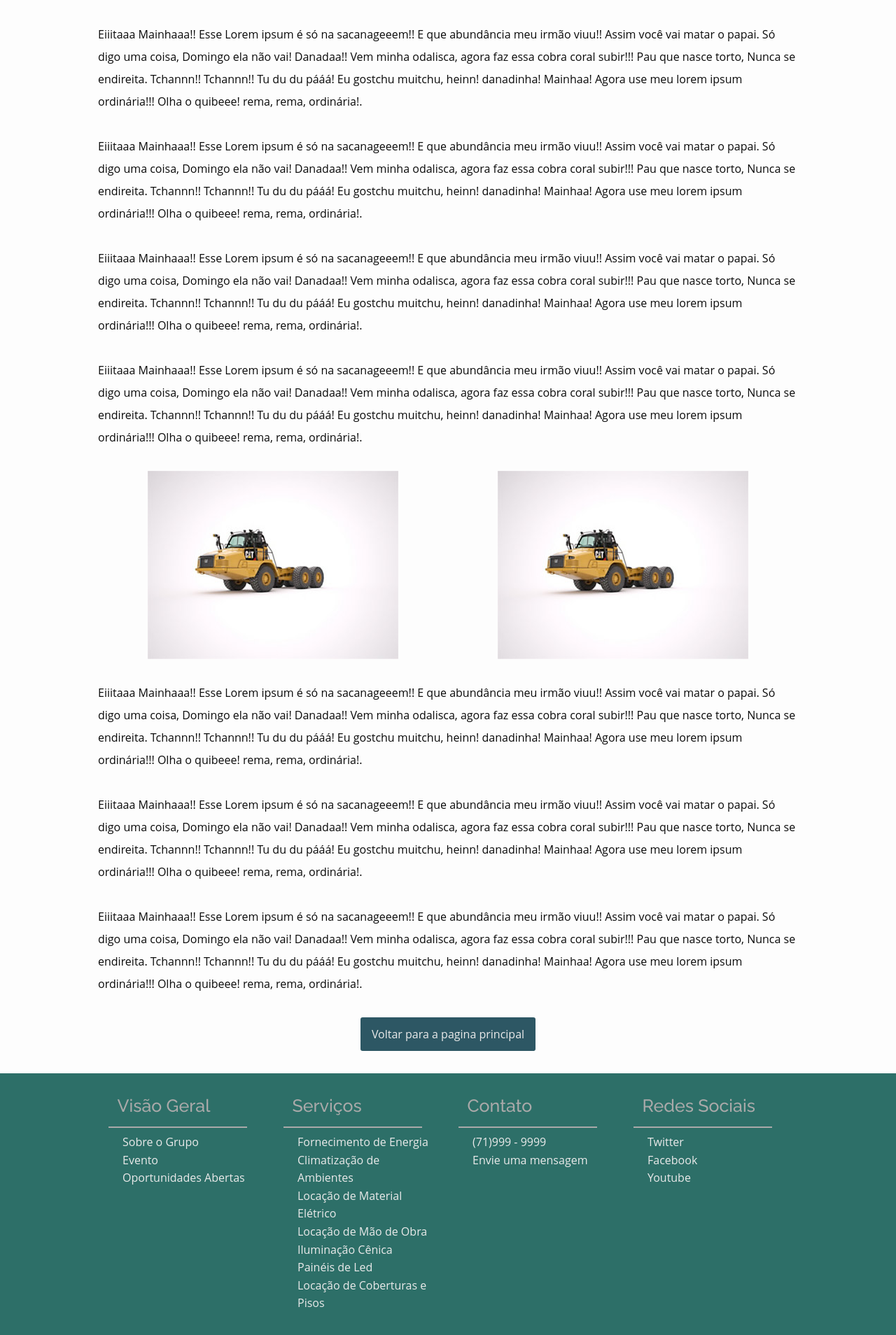
After one commit to FranklinSilva/grupoComandos, a PHP site: page /eventPage.html in a window 1280 px wide. The commit adds this page. Shown: the part 710-2618 px from the top of the page at 70% size. Run offline with PHP 8.4, Linux system fonts and the light colour scheme.

Commit message:
Adcicao pagina de evento

```diff
--- a/code/css/style.css
+++ b/code/css/style.css
@@ -262,6 +262,7 @@ ul.sandwich {
 
 .slider-div{
 	padding: 1rem;
+    margin: 0 auto;
 }
 
 a .bg-gray-column{
@@ -308,7 +309,7 @@ a .bg-gray-column{
 }
 
 .main-slider .slick-dots li{
-	width: 10px;
+	/*width: 10px;*/
 }
 
 .main-slider, .main-section{
@@ -350,6 +351,7 @@ a .bg-gray-column{
 
 .our-services, .our-partners{
 	padding: 1rem;
+    margin: 0 auto;
 }
 
 .our-services h3{
@@ -400,6 +402,7 @@ a .bg-gray-column{
 	padding: 1rem;
 	text-align: center;
 	background: url(../img/lightning.jpg);
+    margin-bottom: -2rem;
 }
 
 .energy-generated h4{
@@ -543,3 +546,26 @@ div:nth-child(3n+3) a .card-event button{
 div:nth-child(3n+4) a .card-event button{
 	background-color: #2d6f68;
 }
+
+.cover-event{
+	background-color: #266371;
+}
+
+.img-text-container img, .cover-event img{
+	display: block;
+	margin: 0 auto;
+}
+
+.button-blue{
+	display: block;
+    margin: 0 auto;
+    padding: 1rem;
+    color: #eaeaea;
+    background-color: #2d5764;
+    transition: 1s;
+}
+
+.button-blue:hover{
+    background-color: #266371;
+    transition: 1s;
+}
--- a/code/event.html
+++ b/code/event.html
@@ -51,7 +51,7 @@
 		<h2>Eventos</h2>
 		<hr/>
 		<p class="central-paragraph max-width">Eiiitaaa Mainhaaa!! Esse Lorem ipsum é só na sacanageeem!! E que abundância meu irmão viuu!! Assim você vai matar o papai. Só digo uma coisa, Domingo ela não vai! Danadaa!! Vem minha odalisca, agora faz essa cobra coral subir!!! Pau que nasce torto, Nunca se endireita. Tchannn!! Tchannn!! Tu du du pááá! Eu gostchu muitchu, heinn! danadinha! Mainhaa! Agora use meu lorem ipsum ordinária!!! Olha o quibeee! rema, rema, ordinária!.</p>
-		<div class="row bg-white">
+		<div class="row">
 			<div class="column small-12 medium-6 large-3">
 				<a>
 					<div class="card-event">
--- /dev/null
+++ b/code/eventPage.html
@@ -0,0 +1,126 @@
+<!DOCTYPE html>
+<html>
+	<head>
+		<title>Grupo Comandos</title>
+		<meta charset="utf-8">
+		<meta http-equiv="X-UA-Compatible" content="IE=edge,chrome=1">
+	    <meta name="description" content="Demo project">
+		<meta name="viewport" content="width=device-width, initial-scale=1">
+		<link rel="stylesheet" href="css/foundation.min.css">
+		<link rel="stylesheet" href="css/slick.css">
+		<link rel="stylesheet" href="css/slick-theme.css">
+		<link rel="stylesheet" href="css/style.css">
+	</head>
+	<body>
+		<header>
+			<div class="row">
+				<div class="column small-10 medium-4">
+					<img src="img/logo.png" class="logo" alt="logo grupo comandos">
+				</div>
+
+				<div class="column small-2 dropdown show-for-small-only">
+					<ul class="sandwich">
+						<li>
+						  <a onclick="openMenu();">
+						    <svg version="1.1" x="0px" y="0px" width="25px" height="25px" viewBox="0 0 124 124" style="enable-background:new 0 0 124 124;" xml:space="preserve">
+						      <path d="M112,6H12C5.4,6,0,11.4,0,18s5.4,12,12,12h100c6.6,0,12-5.4,12-12S118.6,6,112,6z"/>
+						      <path d="M112,50H12C5.4,50,0,55.4,0,62c0,6.6,5.4,12,12,12h100c6.6,0,12-5.4,12-12C124,55.4,118.6,50,112,50z"/>
+						      <path d="M112,94H12c-6.6,0-12,5.4-12,12s5.4,12,12,12h100c6.6,0,12-5.4,12-12S118.6,94,112,94z"/>
+						    </svg>
+						  </a>
+						  <ul id="hidden" class="hidden">
+						    <li><a>Item1</a></li>
+						    <li><a>Item 2</a></li>
+						    <li><a>item3</a></li>
+						  </ul>
+						</li>
+					</ul>
+				</div>
+
+				<div class="inline-menu column medium-8 hide-for-small-only">
+					<ul>
+						<li><a href="#">Serviços</a></li>
+						<li><a href="#">Sobre</a></li>
+						<li><a href="#">Eventos</a></li>
+						<li><a href="#">Trabalhe no Grupo</a></li>
+					</ul>
+				</div>
+			</div>
+		</header>
+
+		<h2>Nome do Evento</h2>
+		<hr/>
+
+		<div class="cover-event">
+			<img src="img/example.jpg">
+		</div>
+
+		<p class="central-paragraph max-width">Eiiitaaa Mainhaaa!! Esse Lorem ipsum é só na sacanageeem!! E que abundância meu irmão viuu!! Assim você vai matar o papai. Só digo uma coisa, Domingo ela não vai! Danadaa!! Vem minha odalisca, agora faz essa cobra coral subir!!! Pau que nasce torto, Nunca se endireita. Tchannn!! Tchannn!! Tu du du pááá! Eu gostchu muitchu, heinn! danadinha! Mainhaa! Agora use meu lorem ipsum ordinária!!! Olha o quibeee! rema, rema, ordinária!.</p>
+
+		<p class="central-paragraph max-width">Eiiitaaa Mainhaaa!! Esse Lorem ipsum é só na sacanageeem!! E que abundância meu irmão viuu!! Assim você vai matar o papai. Só digo uma coisa, Domingo ela não vai! Danadaa!! Vem minha odalisca, agora faz essa cobra coral subir!!! Pau que nasce torto, Nunca se endireita. Tchannn!! Tchannn!! Tu du du pááá! Eu gostchu muitchu, heinn! danadinha! Mainhaa! Agora use meu lorem ipsum ordinária!!! Olha o quibeee! rema, rema, ordinária!.</p>
+
+		<p class="central-paragraph max-width">Eiiitaaa Mainhaaa!! Esse Lorem ipsum é só na sacanageeem!! E que abundância meu irmão viuu!! Assim você vai matar o papai. Só digo uma coisa, Domingo ela não vai! Danadaa!! Vem minha odalisca, agora faz essa cobra coral subir!!! Pau que nasce torto, Nunca se endireita. Tchannn!! Tchannn!! Tu du du pááá! Eu gostchu muitchu, heinn! danadinha! Mainhaa! Agora use meu lorem ipsum ordinária!!! Olha o quibeee! rema, rema, ordinária!.</p>
+
+		<p class="central-paragraph max-width">Eiiitaaa Mainhaaa!! Esse Lorem ipsum é só na sacanageeem!! E que abundância meu irmão viuu!! Assim você vai matar o papai. Só digo uma coisa, Domingo ela não vai! Danadaa!! Vem minha odalisca, agora faz essa cobra coral subir!!! Pau que nasce torto, Nunca se endireita. Tchannn!! Tchannn!! Tu du du pááá! Eu gostchu muitchu, heinn! danadinha! Mainhaa! Agora use meu lorem ipsum ordinária!!! Olha o quibeee! rema, rema, ordinária!.</p>
+
+		<p class="central-paragraph max-width">Eiiitaaa Mainhaaa!! Esse Lorem ipsum é só na sacanageeem!! E que abundância meu irmão viuu!! Assim você vai matar o papai. Só digo uma coisa, Domingo ela não vai! Danadaa!! Vem minha odalisca, agora faz essa cobra coral subir!!! Pau que nasce torto, Nunca se endireita. Tchannn!! Tchannn!! Tu du du pááá! Eu gostchu muitchu, heinn! danadinha! Mainhaa! Agora use meu lorem ipsum ordinária!!! Olha o quibeee! rema, rema, ordinária!.</p>
+
+		<div class="row img-text-container">
+			<div class="column small-12 medium-6">
+				<img src="img/example.jpg">
+			</div>
+			<div class="column small-12 medium-6">
+				<img src="img/example.jpg">
+			</div>
+		</div>
+
+		<p class="central-paragraph max-width">Eiiitaaa Mainhaaa!! Esse Lorem ipsum é só na sacanageeem!! E que abundância meu irmão viuu!! Assim você vai matar o papai. Só digo uma coisa, Domingo ela não vai! Danadaa!! Vem minha odalisca, agora faz essa cobra coral subir!!! Pau que nasce torto, Nunca se endireita. Tchannn!! Tchannn!! Tu du du pááá! Eu gostchu muitchu, heinn! danadinha! Mainhaa! Agora use meu lorem ipsum ordinária!!! Olha o quibeee! rema, rema, ordinária!.</p>
+
+		<p class="central-paragraph max-width">Eiiitaaa Mainhaaa!! Esse Lorem ipsum é só na sacanageeem!! E que abundância meu irmão viuu!! Assim você vai matar o papai. Só digo uma coisa, Domingo ela não vai! Danadaa!! Vem minha odalisca, agora faz essa cobra coral subir!!! Pau que nasce torto, Nunca se endireita. Tchannn!! Tchannn!! Tu du du pááá! Eu gostchu muitchu, heinn! danadinha! Mainhaa! Agora use meu lorem ipsum ordinária!!! Olha o quibeee! rema, rema, ordinária!.</p>
+
+		<p class="central-paragraph max-width">Eiiitaaa Mainhaaa!! Esse Lorem ipsum é só na sacanageeem!! E que abundância meu irmão viuu!! Assim você vai matar o papai. Só digo uma coisa, Domingo ela não vai! Danadaa!! Vem minha odalisca, agora faz essa cobra coral subir!!! Pau que nasce torto, Nunca se endireita. Tchannn!! Tchannn!! Tu du du pááá! Eu gostchu muitchu, heinn! danadinha! Mainhaa! Agora use meu lorem ipsum ordinária!!! Olha o quibeee! rema, rema, ordinária!.</p>
+		<button class="button-blue max-width" href="">Voltar para a pagina principal</button>
+		<footer class="bg-green">
+			<div class="row">
+				<div class="column small-12 medium-6 large-3">
+					<h4>Visão Geral</h4>
+					<ul>
+						<li>Sobre o Grupo</li>
+						<li>Evento</li>
+						<li>Oportunidades Abertas</li>
+					</ul>
+				</div>
+				<div class="column small-12 medium-6 large-3">
+					<h4>Serviços</h4>
+					<ul>
+						<li>Fornecimento de Energia</li>
+						<li>Climatização de Ambientes</li>
+						<li>Locação de Material Elétrico</li>
+						<li>Locação de Mão de Obra</li>
+						<li>Iluminação Cênica</li>
+						<li>Painéis de Led</li>
+						<li>Locação de Coberturas e Pisos</li>
+					</ul>
+				</div>
+				<div class="column small-12 medium-6 large-3">
+					<h4>Contato</h4>
+					<ul>
+						<li>(71)999 - 9999</li>
+						<li>Envie uma mensagem</li>
+					</ul>
+				</div>
+				<div class="column small-12 medium-6 large-3">
+					<h4>Redes Sociais</h4>
+					<ul>
+						<li>Twitter</li>
+						<li>Facebook</li>
+						<li>Youtube</li>
+					</ul>
+				</div>
+			</div>
+		</footer>
+ 	</body>
+	<script type="text/javascript" src="js/jquery-1.12.2.min.js"></script>
+	<script type="text/javascript" src="js/slick.min.js"></script>
+	<script src="js/app.js"></script>
+</html>
```
Also changed, not shown: code/index.html (+6 -6 lines), code/services.html (+31 -2 lines), 1 other file.
